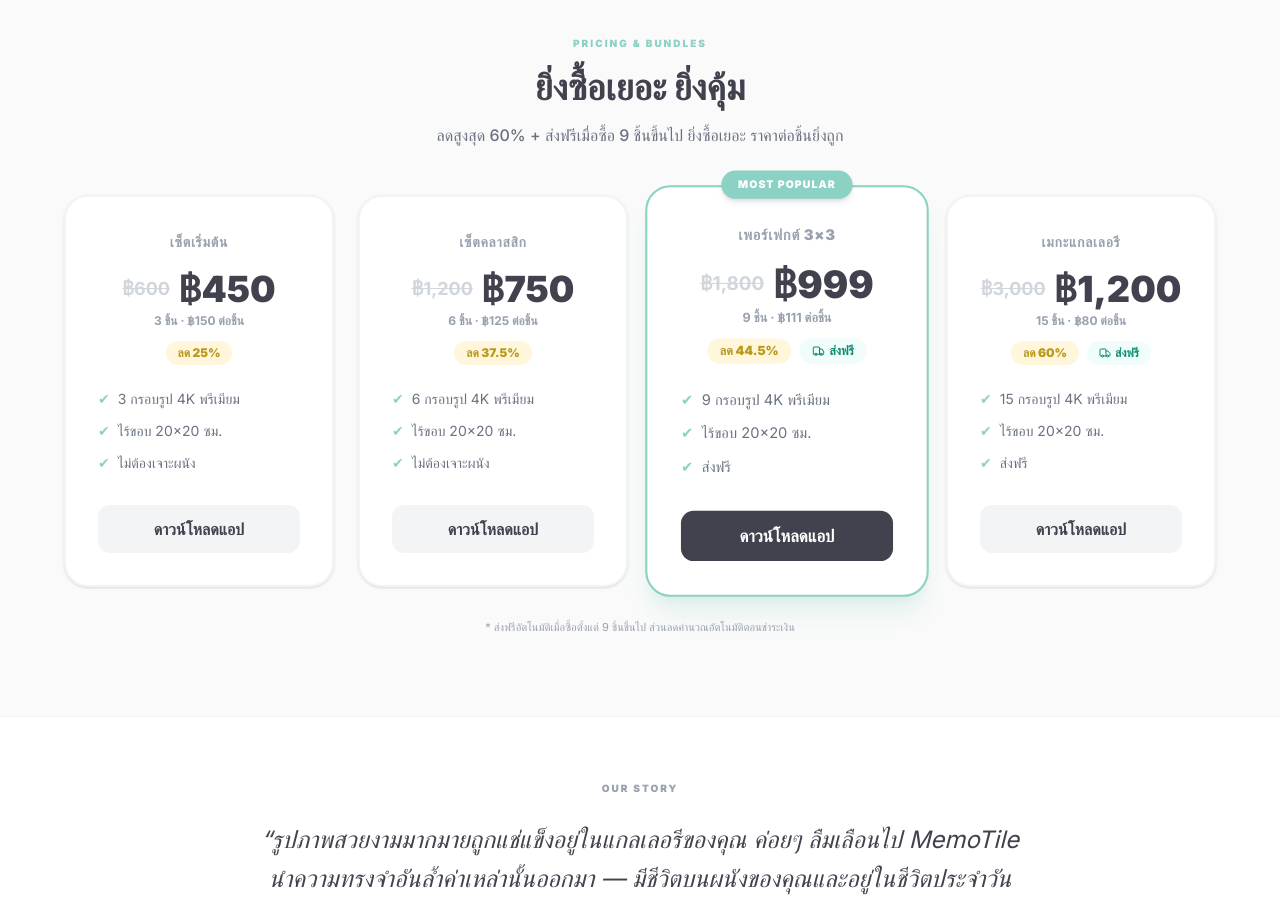
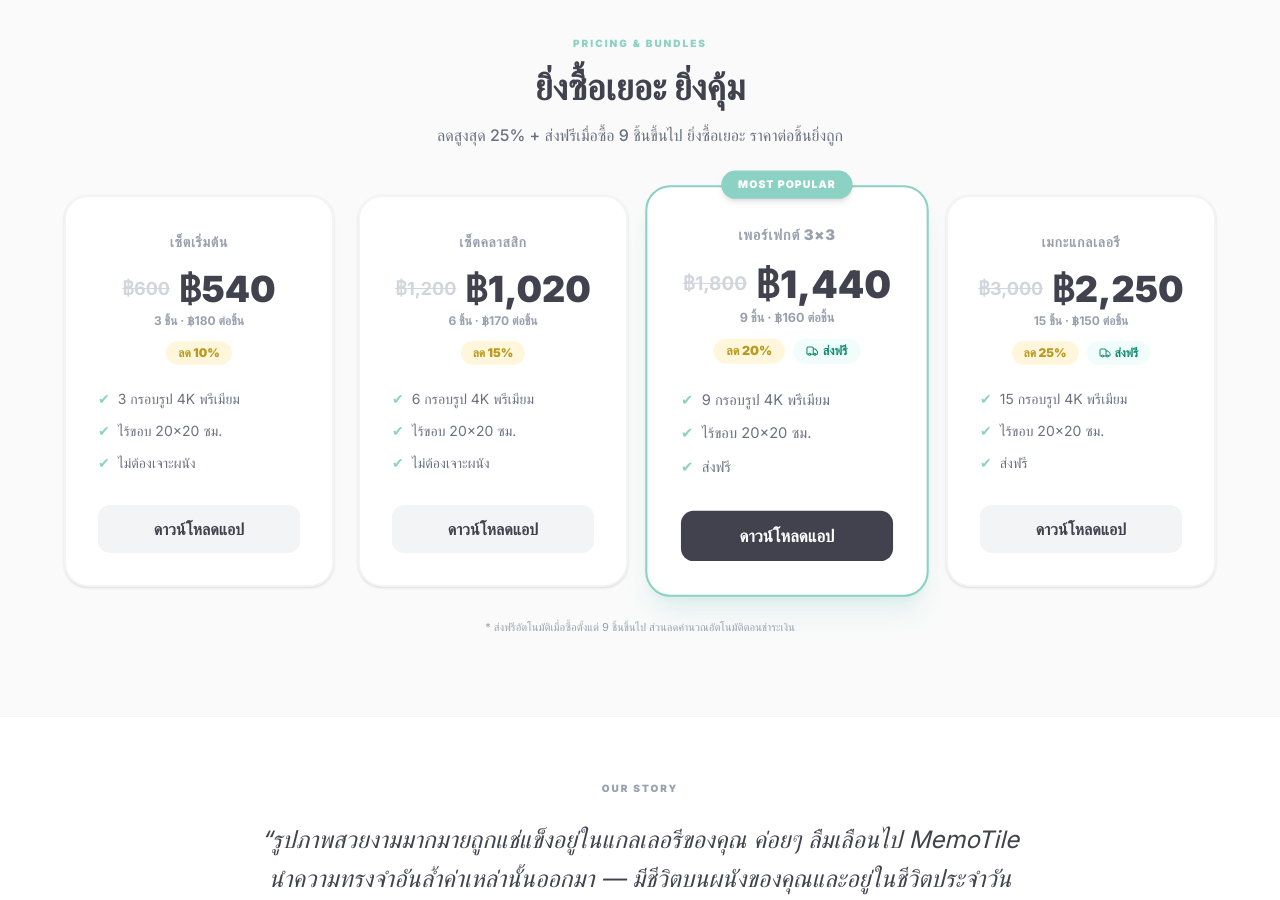
Before and after one commit to benjiwon-dot/memotile-landing, a React (Vite) app: page / in a window 1280 px wide. Shown: the part 1120-2020 px from the top of the page. Built offline with nearby package versions, Linux system fonts and the light colour scheme.

Commit message:
Update pricing: 10/15/20/22/25% discounts + free shipping 9+

```diff
--- a/src/App.tsx
+++ b/src/App.tsx
@@ -66,9 +66,9 @@ const translations: Record<Language, TranslationStrings> = {
     inspirationTitle: 'Get Inspired',
     inspirationLabels: { travel: 'Travel', family: 'Family', pets: 'Pets', passion: 'Passion (Fandom)' },
 
-    // ✨ PDF 정책 반영: 정상가 200฿/장, 3장25% · 6장37.5% · 9장44.5%(무료배송) · 15장60%
+    // ✨ 가격정책 반영: 정상가 200฿/장, 3장10% · 6장15% · 9장20%(무료배송) · 12장22% · 15장25%
     pricingTitle: 'Buy more, save more',
-    pricingSub: 'Up to 60% OFF + free shipping on 9+ tiles. The more you frame, the cheaper each tile.',
+    pricingSub: 'Up to 25% OFF + free shipping on 9+ tiles. The more you frame, the cheaper each tile.',
     pricingPerTileLabel: 'per tile',
     pricingFreeShip: 'Free shipping',
     pricingTilesLabel: 'Premium 4K Tiles',
@@ -77,10 +77,10 @@ const translations: Record<Language, TranslationStrings> = {
     pricingCta: 'Get the App',
     pricingNote: '* Free shipping automatically applied on 9 tiles or more. Discounts apply automatically at checkout.',
     pricingCards: [
-      { qty: 3, title: 'Starter Set', discount: '25% OFF', price: '฿450', oldPrice: '฿600', perTile: '฿150' },
-      { qty: 6, title: 'Classic Wall', discount: '37.5% OFF', price: '฿750', oldPrice: '฿1,200', perTile: '฿125' },
-      { qty: 9, title: 'Perfect 3×3', discount: '44.5% OFF', price: '฿999', oldPrice: '฿1,800', perTile: '฿111', freeShip: true, isPopular: true },
-      { qty: 15, title: 'Mega Gallery', discount: '60% OFF', price: '฿1,200', oldPrice: '฿3,000', perTile: '฿80', freeShip: true },
+      { qty: 3, title: 'Starter Set', discount: '10% OFF', price: '฿540', oldPrice: '฿600', perTile: '฿180' },
+      { qty: 6, title: 'Classic Wall', discount: '15% OFF', price: '฿1,020', oldPrice: '฿1,200', perTile: '฿170' },
+      { qty: 9, title: 'Perfect 3×3', discount: '20% OFF', price: '฿1,440', oldPrice: '฿1,800', perTile: '฿160', freeShip: true, isPopular: true },
+      { qty: 15, title: 'Mega Gallery', discount: '25% OFF', price: '฿2,250', oldPrice: '฿3,000', perTile: '฿150', freeShip: true },
     ],
 
     footerBrand: 'MemoTile - High-quality photo tiles that stick to your life.',
@@ -151,9 +151,9 @@ const translations: Record<Language, TranslationStrings> = {
     inspirationTitle: 'แรงบันดาลใจ',
     inspirationLabels: { travel: 'ท่องเที่ยว', family: 'ครอบครัว', pets: 'สัตว์เลี้ยง', passion: 'ความชอบ (แฟนดอม)' },
 
-    // ✨ PDF 정책 반영 (TH)
+    // ✨ 가격정책 반영 (TH): 3장10% · 6장15% · 9장20%(무료배송) · 12장22% · 15장25%
     pricingTitle: 'ยิ่งซื้อเยอะ ยิ่งคุ้ม',
-    pricingSub: 'ลดสูงสุด 60% + ส่งฟรีเมื่อซื้อ 9 ชิ้นขึ้นไป ยิ่งซื้อเยอะ ราคาต่อชิ้นยิ่งถูก',
+    pricingSub: 'ลดสูงสุด 25% + ส่งฟรีเมื่อซื้อ 9 ชิ้นขึ้นไป ยิ่งซื้อเยอะ ราคาต่อชิ้นยิ่งถูก',
     pricingPerTileLabel: 'ต่อชิ้น',
     pricingFreeShip: 'ส่งฟรี',
     pricingTilesLabel: 'กรอบรูป 4K พรีเมียม',
@@ -162,10 +162,10 @@ const translations: Record<Language, TranslationStrings> = {
     pricingCta: 'ดาวน์โหลดแอป',
     pricingNote: '* ส่งฟรีอัตโนมัติเมื่อซื้อตั้งแต่ 9 ชิ้นขึ้นไป ส่วนลดคำนวณอัตโนมัติตอนชำระเงิน',
     pricingCards: [
-      { qty: 3, title: 'เซ็ตเริ่มต้น', discount: 'ลด 25%', price: '฿450', oldPrice: '฿600', perTile: '฿150' },
-      { qty: 6, title: 'เซ็ตคลาสสิก', discount: 'ลด 37.5%', price: '฿750', oldPrice: '฿1,200', perTile: '฿125' },
-      { qty: 9, title: 'เพอร์เฟกต์ 3×3', discount: 'ลด 44.5%', price: '฿999', oldPrice: '฿1,800', perTile: '฿111', freeShip: true, isPopular: true },
-      { qty: 15, title: 'เมกะแกลเลอรี', discount: 'ลด 60%', price: '฿1,200', oldPrice: '฿3,000', perTile: '฿80', freeShip: true },
+      { qty: 3, title: 'เซ็ตเริ่มต้น', discount: 'ลด 10%', price: '฿540', oldPrice: '฿600', perTile: '฿180' },
+      { qty: 6, title: 'เซ็ตคลาสสิก', discount: 'ลด 15%', price: '฿1,020', oldPrice: '฿1,200', perTile: '฿170' },
+      { qty: 9, title: 'เพอร์เฟกต์ 3×3', discount: 'ลด 20%', price: '฿1,440', oldPrice: '฿1,800', perTile: '฿160', freeShip: true, isPopular: true },
+      { qty: 15, title: 'เมกะแกลเลอรี', discount: 'ลด 25%', price: '฿2,250', oldPrice: '฿3,000', perTile: '฿150', freeShip: true },
     ],
 
     footerBrand: 'MemoTile - กรอบรูปคุณภาพสูงที่ติดแน่นไปกับชีวิตของคุณ',
```
